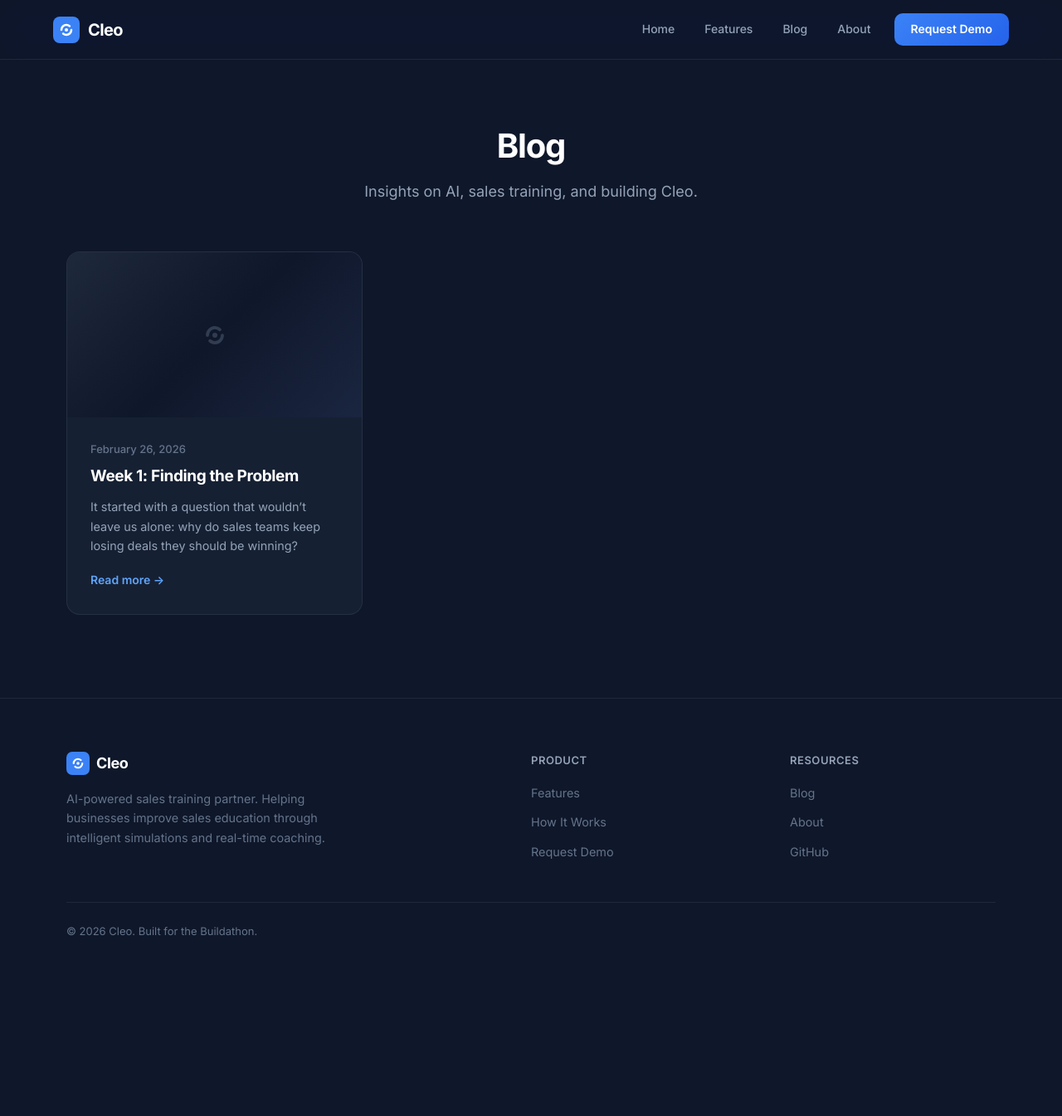
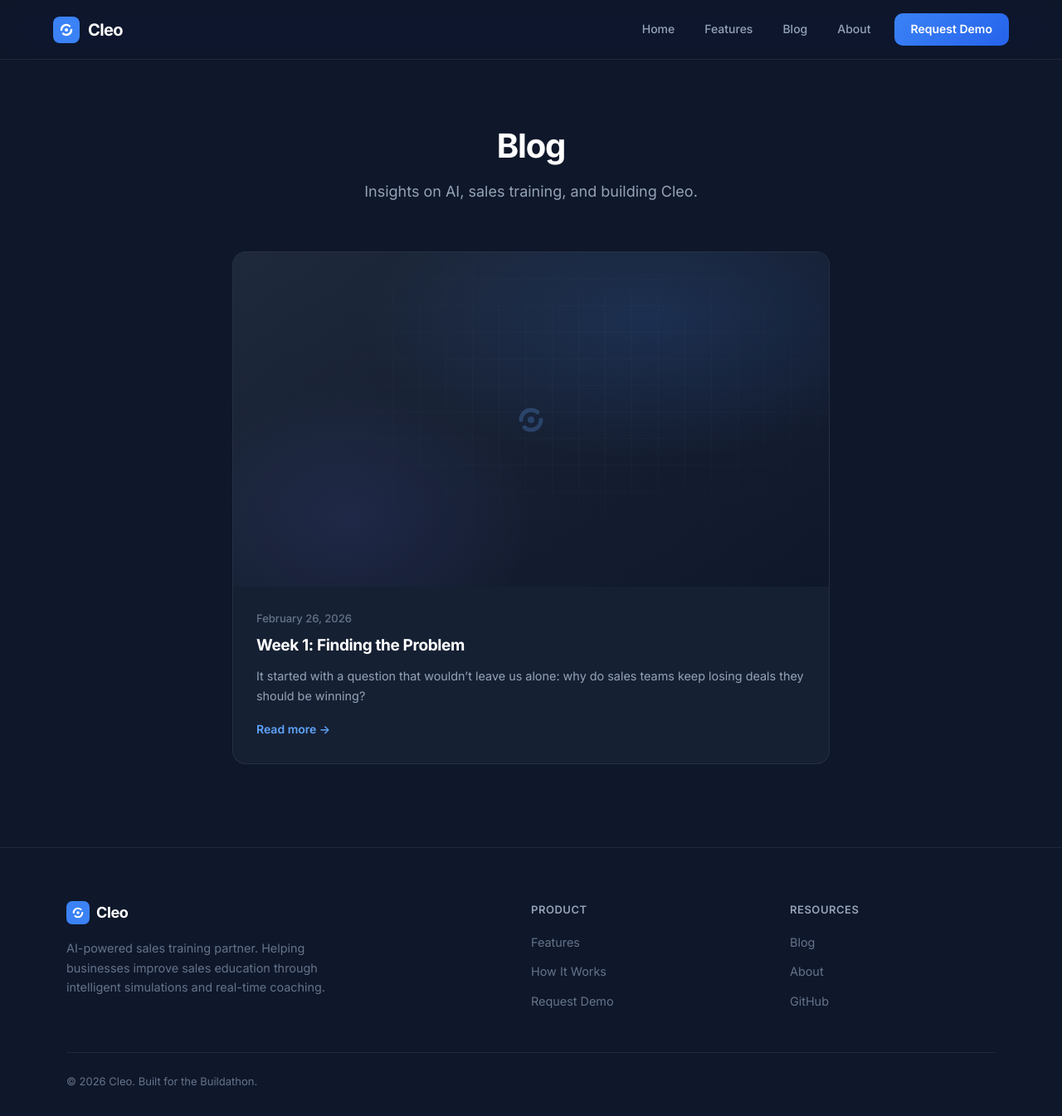
Before and after one commit to ebarronh/buildathon-mar-26, a Jekyll site: the page built from blog.md, in a window 1280 px wide and 1345 px high. Shown: the whole window at 83% size. Built offline with Jekyll 4.4.1, drawn with Linux system fonts in a browser that asks for light colours.

Commit message:
Fix blog card placeholder — richer gradient, centered single-card layout

```diff
--- a/_layouts/blog.html
+++ b/_layouts/blog.html
@@ -8,7 +8,7 @@ layout: default
       <h1>{{ page.title }}</h1>
       <p>Insights on AI, sales training, and building Cleo.</p>
     </header>
-    <div class="blog-grid">
+    <div class="blog-grid{% if site.posts.size > 1 %} blog-grid--multi{% endif %}">
       {% for post in site.posts %}
       <article class="blog-card">
         <a href="{{ post.url | relative_url }}" class="blog-card__image-link">
@@ -16,7 +16,7 @@ layout: default
             {% if post.image %}
               <img src="{{ post.image | relative_url }}" alt="{{ post.title }}" loading="lazy">
             {% else %}
-              <svg width="48" height="48" viewBox="0 0 32 32" fill="none" xmlns="http://www.w3.org/2000/svg" class="blog-card__placeholder-icon">
+              <svg width="64" height="64" viewBox="0 0 32 32" fill="none" xmlns="http://www.w3.org/2000/svg" class="blog-card__placeholder-icon">
                 <path d="M10 16C10 12.686 12.686 10 16 10C17.5 10 18.87 10.56 19.93 11.48" stroke="currentColor" stroke-width="2.5" stroke-linecap="round"/>
                 <path d="M22 16C22 19.314 19.314 22 16 22C14.5 22 13.13 21.44 12.07 20.52" stroke="currentColor" stroke-width="2.5" stroke-linecap="round"/>
                 <circle cx="16" cy="16" r="2" fill="currentColor"/>
--- a/assets/css/style.css
+++ b/assets/css/style.css
@@ -752,17 +752,20 @@ ul { list-style: none; }
 .blog-grid {
   display: grid;
   grid-template-columns: 1fr;
-  gap: 24px;
+  gap: 32px;
+  max-width: 720px;
+  margin: 0 auto;
 }
 
 @media (min-width: 768px) {
-  .blog-grid {
+  .blog-grid--multi {
+    max-width: none;
     grid-template-columns: repeat(2, 1fr);
   }
 }
 
 @media (min-width: 1024px) {
-  .blog-grid {
+  .blog-grid--multi {
     grid-template-columns: repeat(3, 1fr);
   }
 }
@@ -807,17 +810,35 @@ ul { list-style: none; }
   display: flex;
   align-items: center;
   justify-content: center;
-  background: linear-gradient(135deg, #1e293b 0%, #0f172a 50%, #1a2540 100%);
+  background:
+    radial-gradient(ellipse 80% 70% at 70% 20%, rgba(59, 130, 246, 0.15) 0%, transparent 60%),
+    radial-gradient(ellipse 60% 80% at 20% 80%, rgba(99, 102, 241, 0.1) 0%, transparent 50%),
+    linear-gradient(145deg, #1e293b 0%, #0f172a 100%);
+  position: relative;
+  overflow: hidden;
+}
+
+.blog-card__image--placeholder::before {
+  content: '';
+  position: absolute;
+  inset: 0;
+  background-image:
+    linear-gradient(rgba(148, 163, 184, 0.04) 1px, transparent 1px),
+    linear-gradient(90deg, rgba(148, 163, 184, 0.04) 1px, transparent 1px);
+  background-size: 32px 32px;
+  mask-image: radial-gradient(ellipse at 60% 40%, black 20%, transparent 70%);
+  -webkit-mask-image: radial-gradient(ellipse at 60% 40%, black 20%, transparent 70%);
 }
 
 .blog-card__placeholder-icon {
-  color: var(--color-text-muted);
-  opacity: 0.4;
+  color: var(--color-accent-light);
+  opacity: 0.25;
   transition: opacity var(--transition-base);
+  position: relative;
 }
 
 .blog-card:hover .blog-card__placeholder-icon {
-  opacity: 0.6;
+  opacity: 0.4;
 }
 
 .blog-card__content {
```
